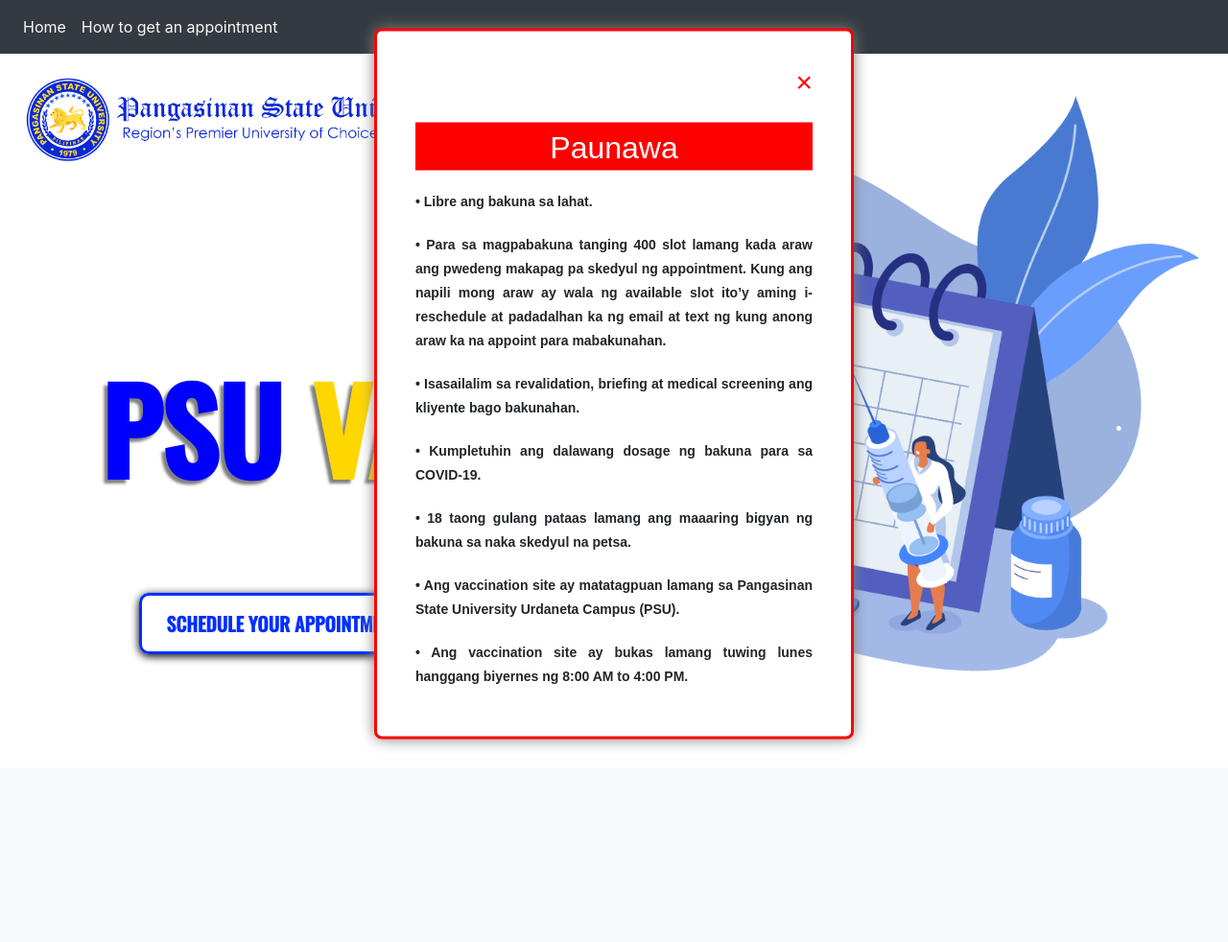
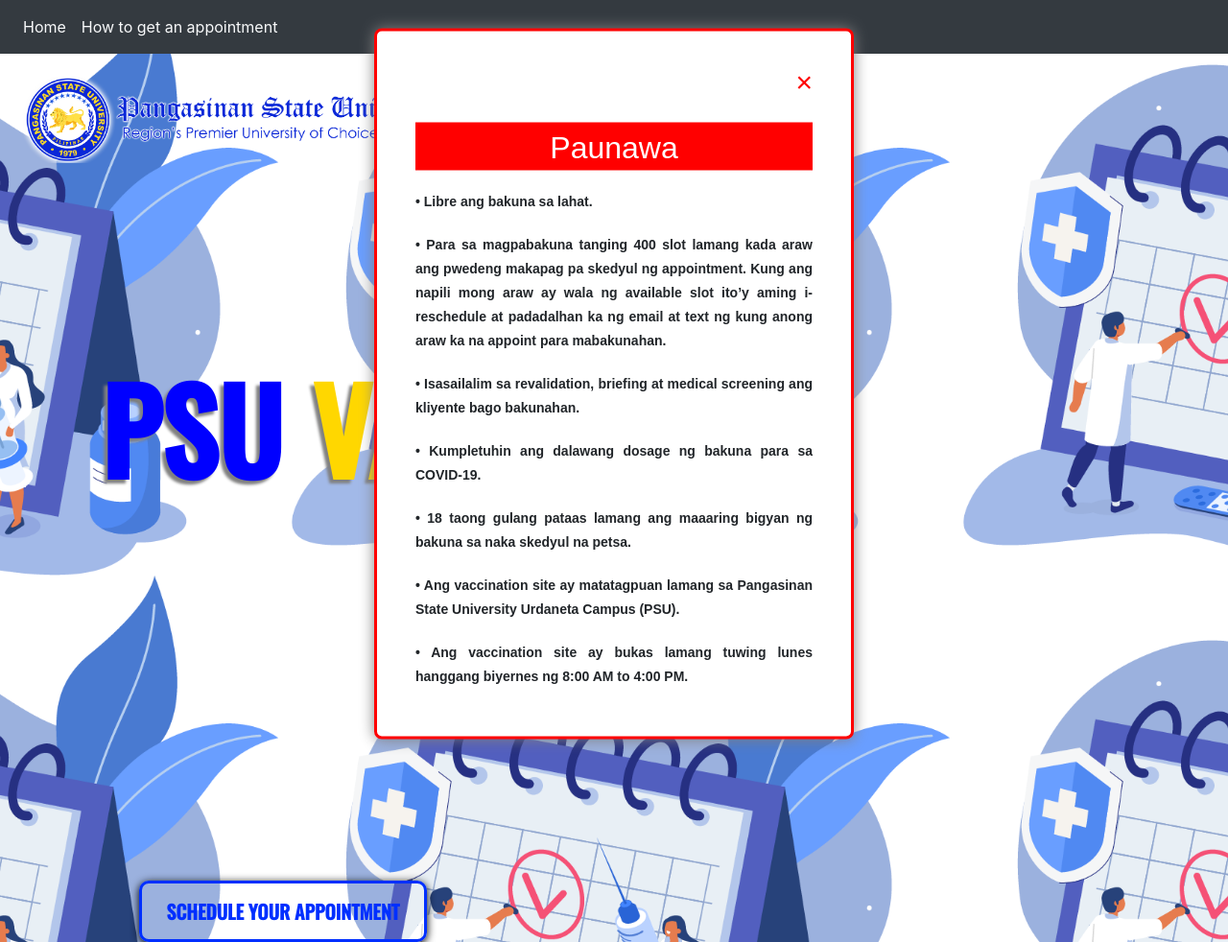
Before and after one commit to Octagram02/PSU, a Flask app: page / in a window 1280 px wide. Shown: the whole page at 96% size. Before the commit the page ends 779 px from the top, so only its background shows below. Run offline with Flask 2, Linux system fonts and the light colour scheme; some libraries are stand-ins or nearby versions.

Commit message:
Update buttons.css

```diff
--- a/website/static/buttons.css
+++ b/website/static/buttons.css
@@ -40,7 +40,7 @@ a.bttn:focus {
 
 
 .bttn {
-  top:200px;
+  top:500px;
   left: 60px;
   font-size: 20px;
   text-transform: uppercase;
```
